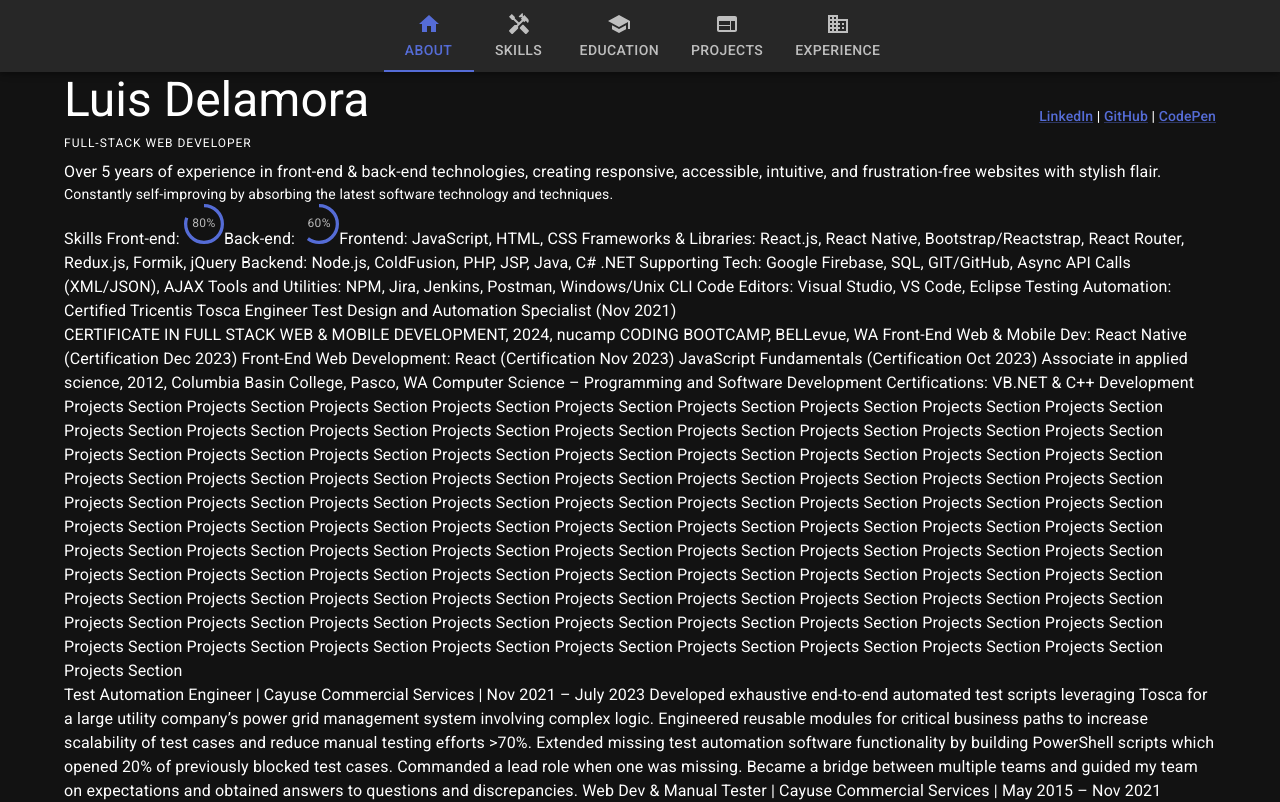
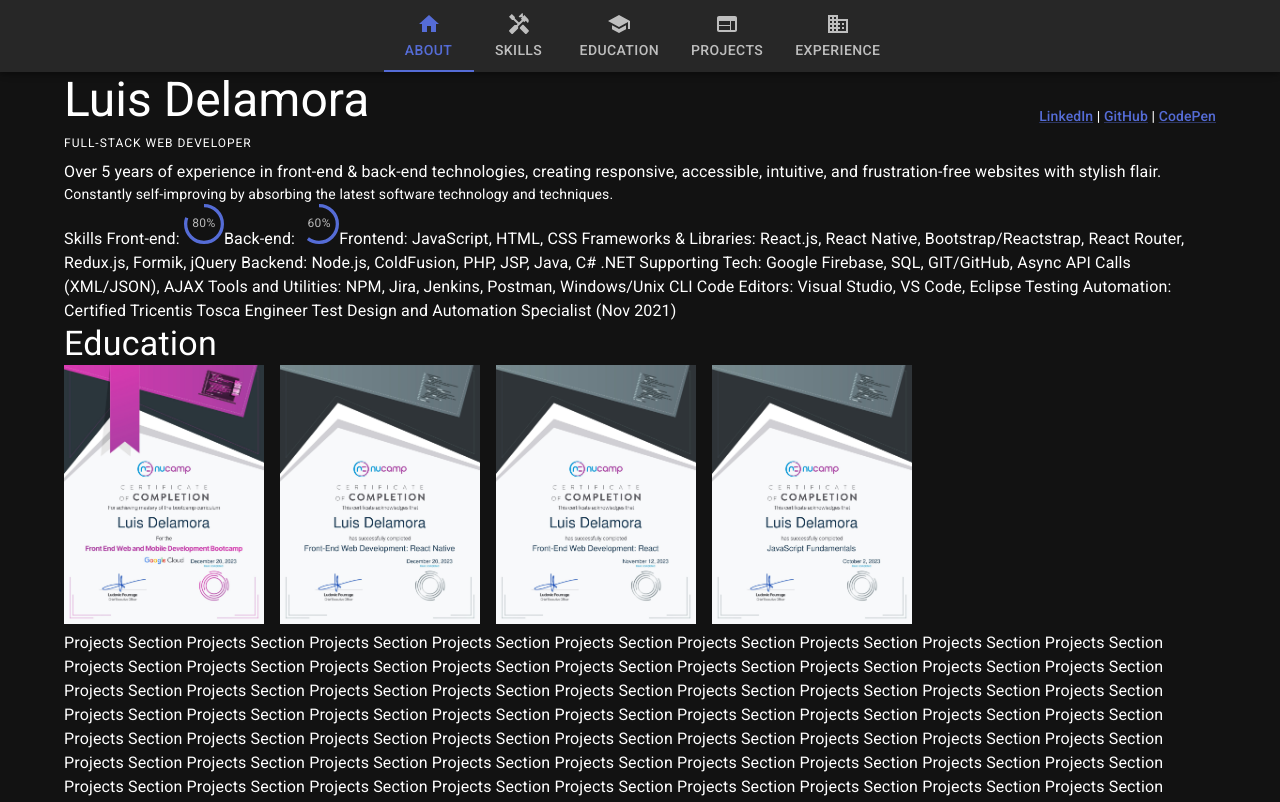
Before and after one commit to eccos/portfolio, a React (Create React App) app: page / in a window 1280 px wide. Shown: the top 802 px of the page. Built offline with nearby package versions, Linux system fonts and the light colour scheme.

Commit message:
add cert imgs & links to pdfs

```diff
--- a/src/sections/EducationSection.js
+++ b/src/sections/EducationSection.js
@@ -1,25 +1,24 @@
-// import { ImageList, ImageListItem } from '@mui/material';
+import { Link, Stack, Typography } from '@mui/material';
+import { CERTS } from '../app/shared/CERTS';
 
-export default function EducationSection() {
-  // <ImageList sx={{ width: 500, height: 450 }} cols={3} rowHeight={164}>
-  //   {itemData.map((item) => (
-  //     <ImageListItem key={item.img}>
-  //       <img
-  //         srcSet={`${item.img}?w=164&h=164&fit=crop&auto=format&dpr=2 2x`}
-  //         src={`${item.img}?w=164&h=164&fit=crop&auto=format`}
-  //         alt={item.title}
-  //         loading="lazy"
-  //       />
-  //     </ImageListItem>
-  //   ))}
-  // </ImageList>;
+export default function EducationSection({ label }) {
+  const certs = CERTS;
 
-  return `CERTIFICATE IN FULL STACK WEB & MOBILE DEVELOPMENT, 2024, nucamp CODING BOOTCAMP, BELLevue, WA
-Front-End Web & Mobile Dev: React Native 	(Certification Dec 2023)
-Front-End Web Development: React 		(Certification Nov 2023)
-JavaScript Fundamentals 			(Certification Oct 2023)
-Associate in applied science, 2012, Columbia Basin College, Pasco, WA
-Computer Science – Programming and Software Development
-Certifications: VB.NET & C++ Development
-`;
+  return (
+    <>
+      <Typography variant="h4">{label}</Typography>
+      <Stack direction="row" spacing={2} overflow={'auto'}>
+        {certs.map((cert) => (
+          <Link key={cert.img} href={cert.pdf} target="_blank">
+            <img
+              src={cert.img}
+              alt={cert.title}
+              loading="lazy"
+              style={{ width: 200 }}
+            />
+          </Link>
+        ))}
+      </Stack>
+    </>
+  );
 }
```
